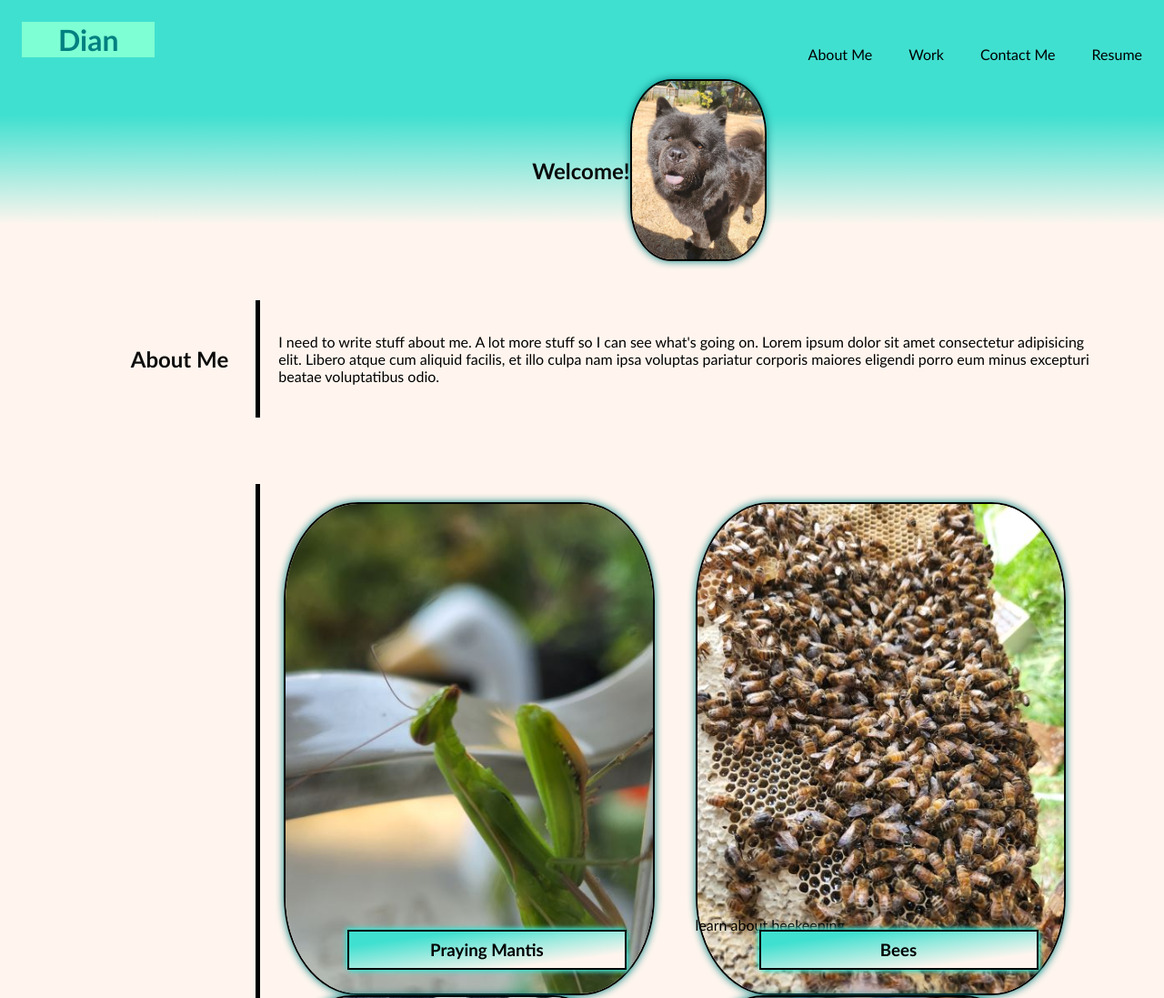
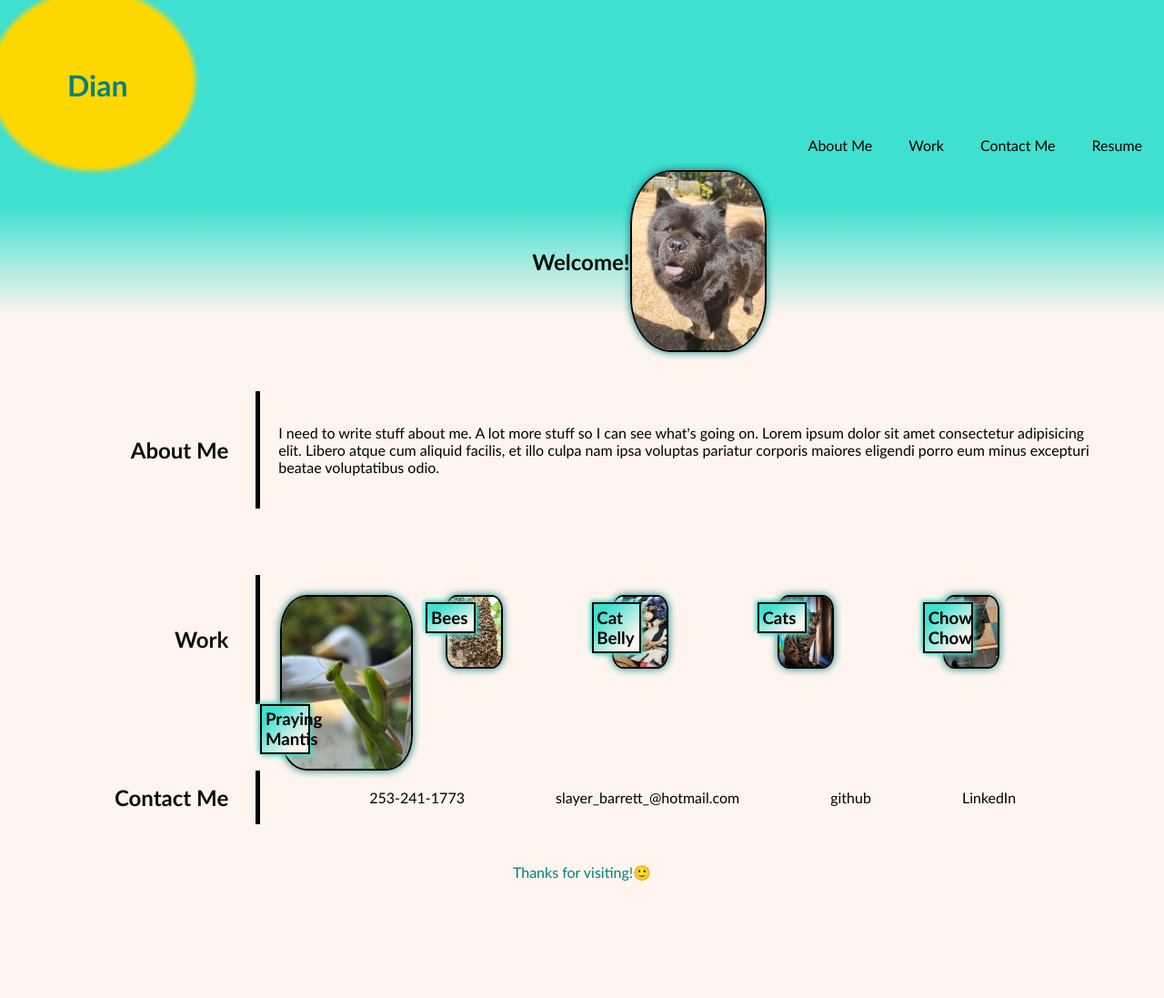
Before and after one commit to DianGigrich/Advanced-CSS-Portfolio, a plain HTML site: page index.html in a window 1280 px wide. Shown: the top 1097 px of the page at 91% size. After the commit the page ends 969 px from the top, so only its background shows below. Drawn offline with Linux system fonts and the light colour scheme.

Commit message:
tried new picture way

```diff
--- a/Assets/style.css
+++ b/Assets/style.css
@@ -1,3 +1,8 @@
+:root {
+    --gradients: linear-gradient(to bottom right, turquoise 20%, seashell 80%);
+
+}
+
 * {
     box-sizing: border-box;
 }
@@ -18,11 +23,13 @@ header {
 }
 
 h1 {
-    margin: 20px;
-    padding: 0px 40px 0 40px;
+    margin: 30px;
+    padding: 40px 40px 40px 40px;
     text-align:left;
     color: teal;
-    background-color: aquamarine;
+    background: gold;
+    box-shadow:-5px -5px 5px 40px gold;
+    border-radius: 100%;
 }
 
 nav {
@@ -72,44 +79,90 @@ h2 {
     animation:fadeIn 7s;
 }
 
-.workpics {
-    display:flex;
-    flex-flow:row wrap;
-    justify-content: space-evenly;
-}
-
-.workpics img {
-    max-width: 100%;
-    max-height: 100%;
-    border: 2px solid black;
-    border-radius: 20% 20%;
-    box-shadow: 0px 0px 10px teal;
-}
-
-#workpics1 img {
-    TODO: FIX SIZING
-}
-
-.workpics h3 {
-    position: relative;
-    margin:-75px 70px;
-    padding: 2%;
-    color: #000;
-    background: ;
-    text-align: center;
-    border: 2px solid black;
-    box-shadow: -2px -2px 5px turquoise, 2px 2px 5px turquoise;
-    background-image: linear-gradient(to bottom right, turquoise 20%, seashell 80%);
-}
-
 .card div {
     width:80%;
     margin: 30px;
     padding: 20px;
     border-left: black solid 5px;
 }
+/*
+.Bengal {
+    display:flex;
+    flex-grow:1;
+    background: url(/Assets/Images/Bengal.jpg) no-repeat;
+    background-size: contain;
+    background-position: center;
+    border: 1px solid pink;
+    margin:30px;
+}
 
-.workpics img:hover, .workpics:hover h3 {
+.Bees {
+    background: url(/Assets/Images/Bees.jpg) no-repeat;
+    background-size: contain;
+    background-position: center;
+    border: 1px solid pink;
+    margin:30px;
+}
+
+.Mantis {
+    background: url(/Assets/Images/Mantis.jpg) no-repeat;
+    background-size: contain;
+    background-position: center;
+    border: 1px solid pink;
+    margin:30px;
+}
+
+.ChowChow {
+    background: url(/Assets/Images/ChowChow.jpg) no-repeat;
+    background-size: contain;
+    background-position: center;
+    border: 1px solid pink;
+    margin:30px;
+}
+
+.CatBelly {
+    background: url(/Assets/Images/CatBelly.jpg) no-repeat;
+    background-size: contain;
+    background-position: center;
+    border: 1px solid pink;
+    margin:30px;
+} */
+    .workpics {
+    display:flex;
+    /* flex-flow:row wrap; */
+    justify-content: center;
+}
+
+.workpics img {
+    display:block;
+    inline-size: contain;
+    max-width: 80%;
+    max-height: 80%;
+    margin: 2px;
+    border: 2px solid black;
+    border-radius: 20% 20%;
+    box-shadow: 0px 0px 10px teal;
+}
+
+#workpics1 {
+    display:block;
+    height:max-content;
+    flex-basis:2 1;
+}
+
+.workpics h3, #workpics1 h3 {
+    position: relative;
+    max-width:30%;
+    margin:-75px 20px -75px -20px;
+    padding: 2%;
+    color: #000;
+    text-align: left;
+    border: 2px solid black;
+    box-shadow: -2px -2px 5px turquoise, 2px 2px 5px turquoise;
+    background-image: linear-gradient(to bottom right, turquoise 20%, seashell 80%);
+}
+
+.workpics section:hover {
     border: 2px solid black;
     border-radius: 20% 0%;
     box-shadow: 0 0 10px 10px  turquoise;
--- a/index.html
+++ b/index.html
@@ -39,9 +39,28 @@
         <!-- Work -->
         <section class="card">
             <h2 id="Work">Work</h2>
+
             <div class="workpics">
-                    <!-- mantis -->
-                <section id="workpics1">
+                <!-- <article class="Bengal" style="width:150px; height:200px;">
+                    <h3>bengal</h3>
+                </article>
+
+                <article class="Bees" style="width:150px; height:200px;">
+                    <h3>Bees</h3>
+                </article>
+                <article class="Mantis" style="width:150px; height:200px;">
+                    <h3>Bees</h3>
+                </article>
+                <article class="ChowChow" style="width:150px; height:200px;">
+                    <h3>ChowChow</h3>
+                </article>
+                <article class="CatBelly" style="width:150px; height:200px;">
+                    <h3>Bengal Belly</h3>
+                </article>
+
+            -->
+
+                <section id="workpics1" >
                     <img src="Assets/Images/Mantis.jpg" alt="Praying Mantis">
                     <h3>Praying Mantis</h3>
                 </section>
@@ -50,7 +69,6 @@
                 <section>
                     <img src="Assets/Images/Bees.jpg" alt="Bees on honeycomb">
                     <h3>Bees</h3>
-                    <p>learn about beekeeping</p>
                 </section>
                     <!-- cat1 -->
                 <section>
@@ -67,8 +85,8 @@
                     <img src="Assets/Images/ChowChow.jpg" alt="black Chow Chow">
                     <h3>Chow Chow</h3>
                 </section>
-            </div>
         </section>
+
         <!-- Contact Me -->
         <section class="card">
             <h2 id="Contact">Contact Me</h2>
```
